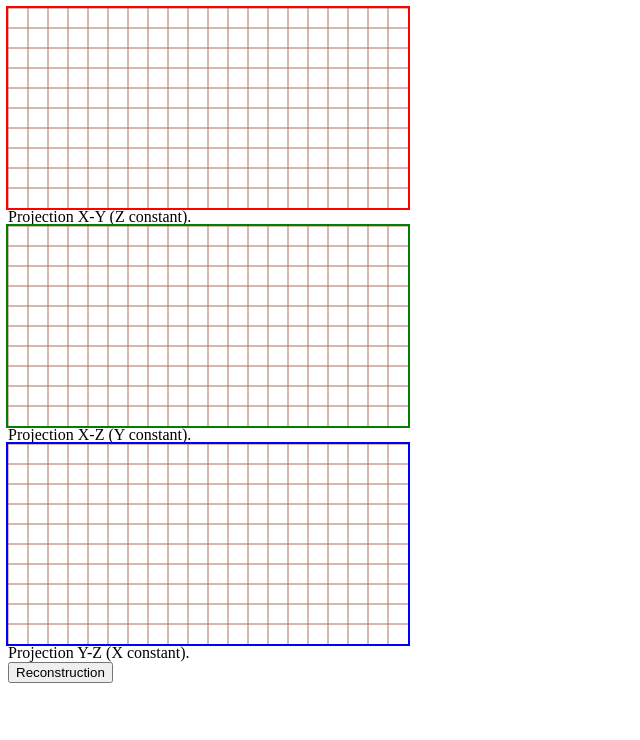
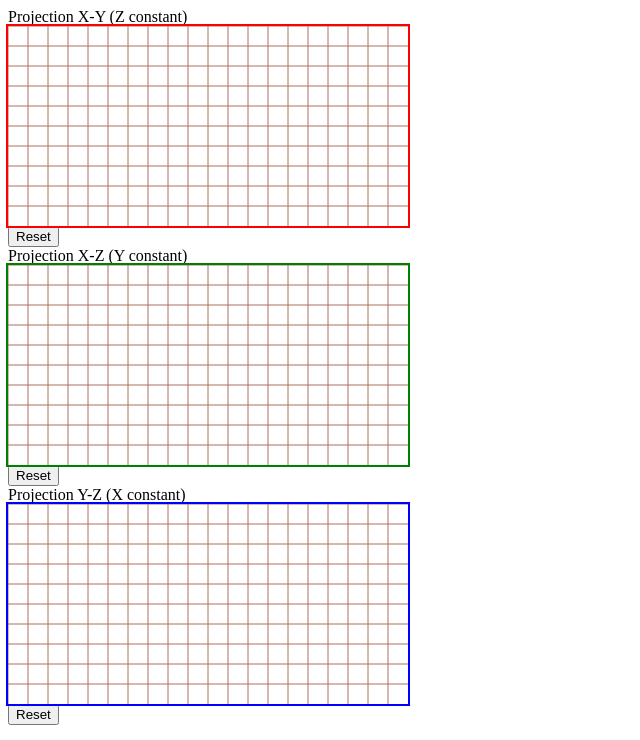
Before and after one commit to LouisJULIEN/failed-2Dto3D-cad-frontend, a plain HTML site: page index.html in a window 1280 px wide. Shown: the top 740 px of the page, without its empty margins (0-640 px from the left). Drawn offline with nearby package versions, Linux system fonts and the light colour scheme.

Commit message:
reset 2D project button

```diff
--- a/css/projection.css
+++ b/css/projection.css
@@ -1,18 +1,22 @@
-.projection {
+.projection-card{
+
+}
+
+.projection-canvas {
     outline: black 2px solid;
     height: 200px;
     width: 400px;
 }
 
-.xy {
+.constant-z {
     outline-color: red;
 }
 
-.xz {
+.constant-y {
     outline-color: green;
 }
 
-.yz {
+.constant-x {
     outline-color: blue;
 }
 
--- a/index.html
+++ b/index.html
@@ -14,16 +14,19 @@
 </head>
 <body>
 
-<div id="projection-xy" class="projection xy"></div>
-Projection X-Y (Z constant).
+<div id="projection-xy" class="projection-card">
+    <span>Projection X-Y (Z constant)</span>
+</div>
 
 
-<div id="projection-xz" class="projection xz"></div>
-Projection X-Z (Y constant).
+<div id="projection-xz" class="projection-card">
+    <span>Projection X-Z (Y constant)</span>
+</div>
 
 
-<div id="projection-yz" class="projection yz"></div>
-Projection Y-Z (X constant).
+<div id="projection-yz" class="projection-card">
+    <span>Projection Y-Z (X constant)</span>
+</div>
 <br>
 <button id="btn-reconstruct-3D">Reconstruction</button>
 <br>
--- a/js/twoDprojection.js
+++ b/js/twoDprojection.js
@@ -2,6 +2,12 @@ class TwoDProjection {
 
     constructor(projectionName, constantAxis, constantAxisValue = 0.0) {
         let parentDom = document.getElementById(projectionName);
+
+        // create the canvas where the 2D drawing is done
+        let canvasDom = document.createElement("div");
+        canvasDom.classList.add("projection-canvas", "constant-" + constantAxis);
+        parentDom.appendChild(canvasDom);
+
         this.constantAxis = constantAxis;
         this.constantAxisValue = constantAxisValue;
 
@@ -12,8 +18,8 @@ class TwoDProjection {
             type: Two.Types.SVG,
             fullscreen: false,
             autostart: true,
-            fitted: true
-        }).appendTo(parentDom);
+            fitted: true,
+        }).appendTo(canvasDom);
 
         this.isDragging = false;
         this.elementToDrag = null;
@@ -31,6 +37,20 @@ class TwoDProjection {
         domElement.addEventListener('mouseup', this.mouseUp.bind(this), false);
         domElement.addEventListener('mousedown', this.mouseDown.bind(this), false);
         domElement.addEventListener('mousemove', this.mouseMove.bind(this), false);
+
+        this.createResetButton(parentDom);
+    }
+
+    createResetButton(parentDom) {
+        const resetBtn = document.createElement("button");
+        resetBtn.textContent = 'Reset';
+        resetBtn.id = parentDom.id + '-reset-btn';
+        parentDom.appendChild(resetBtn);
+        resetBtn.addEventListener('click', this.resetCanvas.bind(this))
+    }
+
+    resetCanvas() {
+        this.currentContent.remove(this.currentContent.children);
     }
 
     exportJSON() {
```
